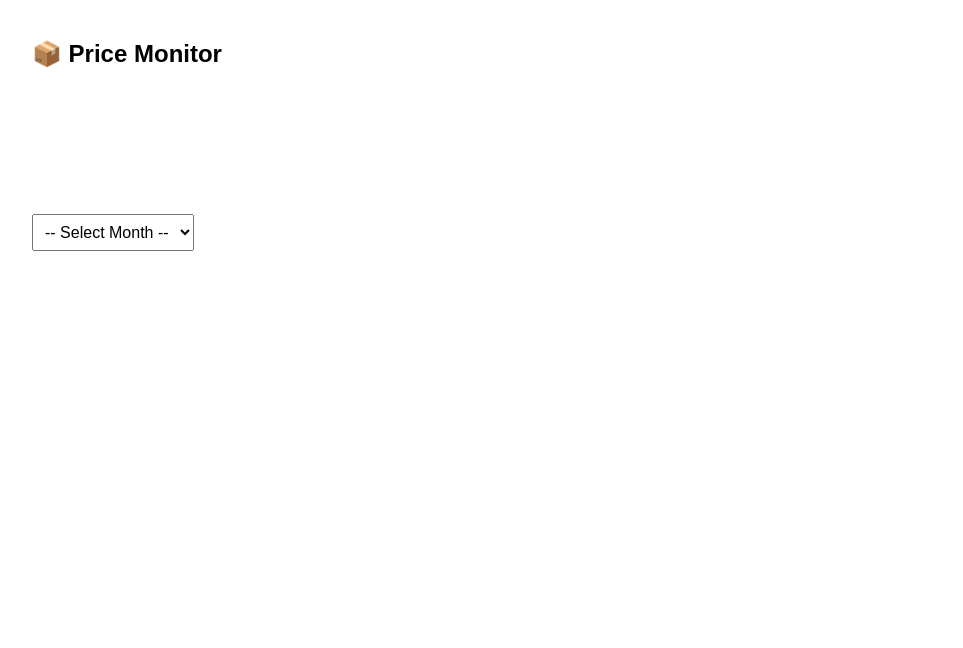
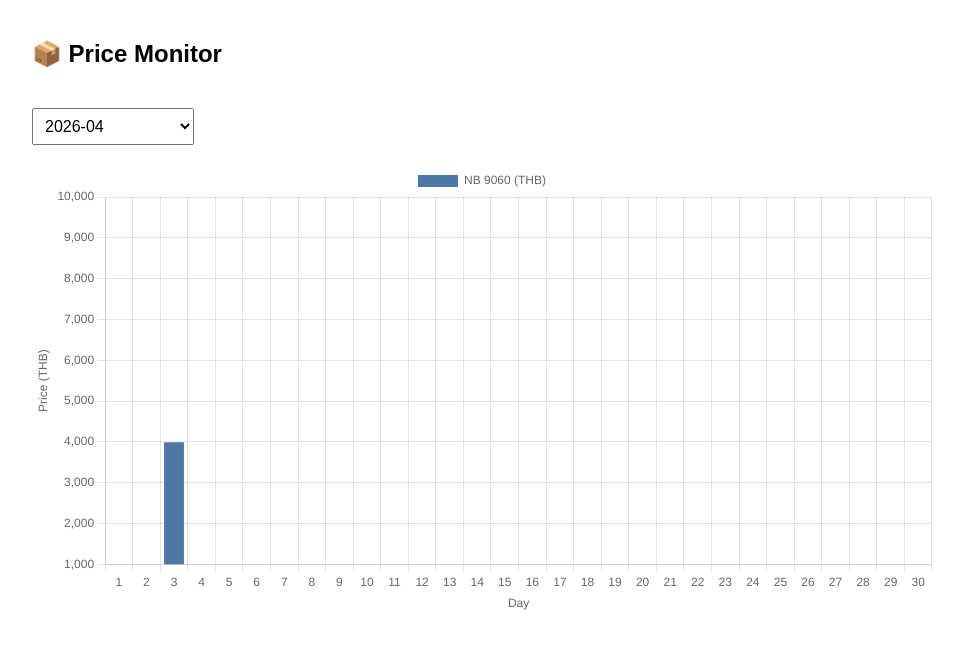
Before and after one commit to Austin3303/Price-Monitoring, a plain HTML site: page index.html in a window 1280 px wide. Shown: the whole page, without its empty margins (158-1121 px from the left). Drawn offline with nearby package versions, Linux system fonts and the light colour scheme.

Commit message:
Update index.html

```diff
--- a/index.html
+++ b/index.html
@@ -15,12 +15,63 @@
   <canvas id="chart"></canvas>
 
   <script>
+  let allData = [];
+
   fetch("data.json?v=" + Date.now())
-  .then(r => r.json())
-  .then(data => {
-    alert(JSON.stringify(data));
-  })
-  .catch(err => alert("Error: " + err));
-  </script>
+    .then(r => r.json())
+    .then(data => {
+      allData = data;
+
+      const months = [...new Set(data.map(d => d.timestamp.slice(0, 7)))].sort();
+      const picker = document.getElementById("monthPicker");
+      months.forEach(m => {
+        const opt = document.createElement("option");
+        opt.value = m;
+        opt.textContent = m;
+        picker.appendChild(opt);
+      });
+
+      picker.value = months[months.length - 1];
+      renderChart(picker.value);
+
+      picker.addEventListener("change", e => renderChart(e.target.value));
+    });
+
+  let chart;
+  function renderChart(month) {
+    const filtered = allData.filter(d => d.timestamp.startsWith(month));
+
+    const daily = {};
+    filtered.forEach(d => {
+      const day = parseInt(d.timestamp.slice(8, 10));
+      if (!daily[day]) daily[day] = [];
+      daily[day].push(d.price);
+    });
+
+    const daysInMonth = new Date(month.slice(0,4), month.slice(5,7), 0).getDate();
+    const labels = Array.from({length: daysInMonth}, (_, i) => i + 1);
+    const prices = labels.map(d => {
+      if (!daily[d]) return null;
+      const arr = daily[d];
+      return Math.round(arr.reduce((a,b) => a+b) / arr.length);
+    });
+
+    if (chart) chart.destroy();
+    chart = new Chart(document.getElementById("chart"), {
+      type: "bar",
+      data: {
+        labels,
+        datasets: [{ label: "NB 9060 (THB)", data: prices, backgroundColor: "#4e79a7" }]
+      },
+      options: {
+        responsive: true,
+        scales: {
+          x: { title: { display: true, text: "Day" } },
+          y: { min: 1000, max: 10000, title: { display: true, text: "Price (THB)" } }
+        }
+      }
+    });
+  }
+</script>
 </body>
 </html>
```
